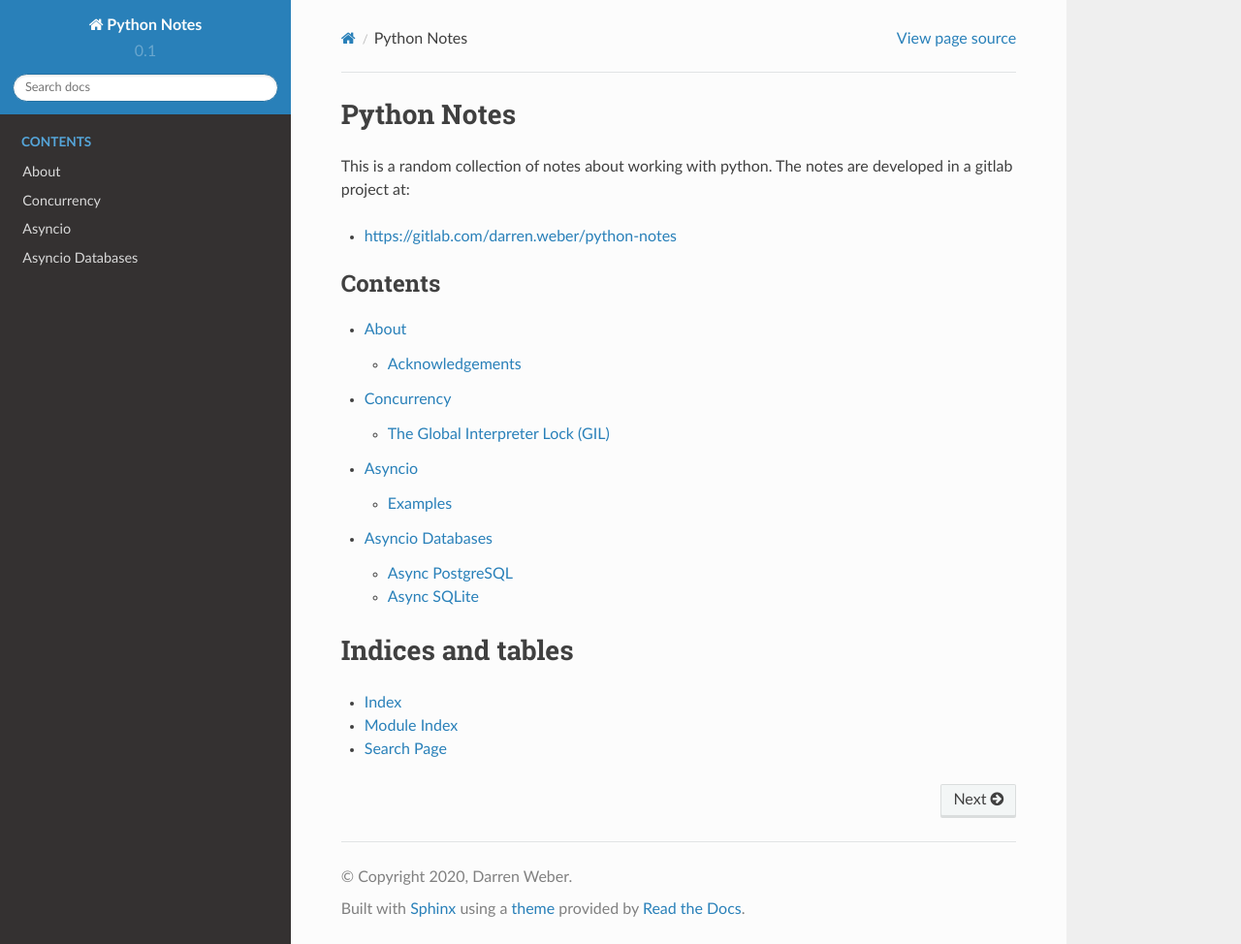
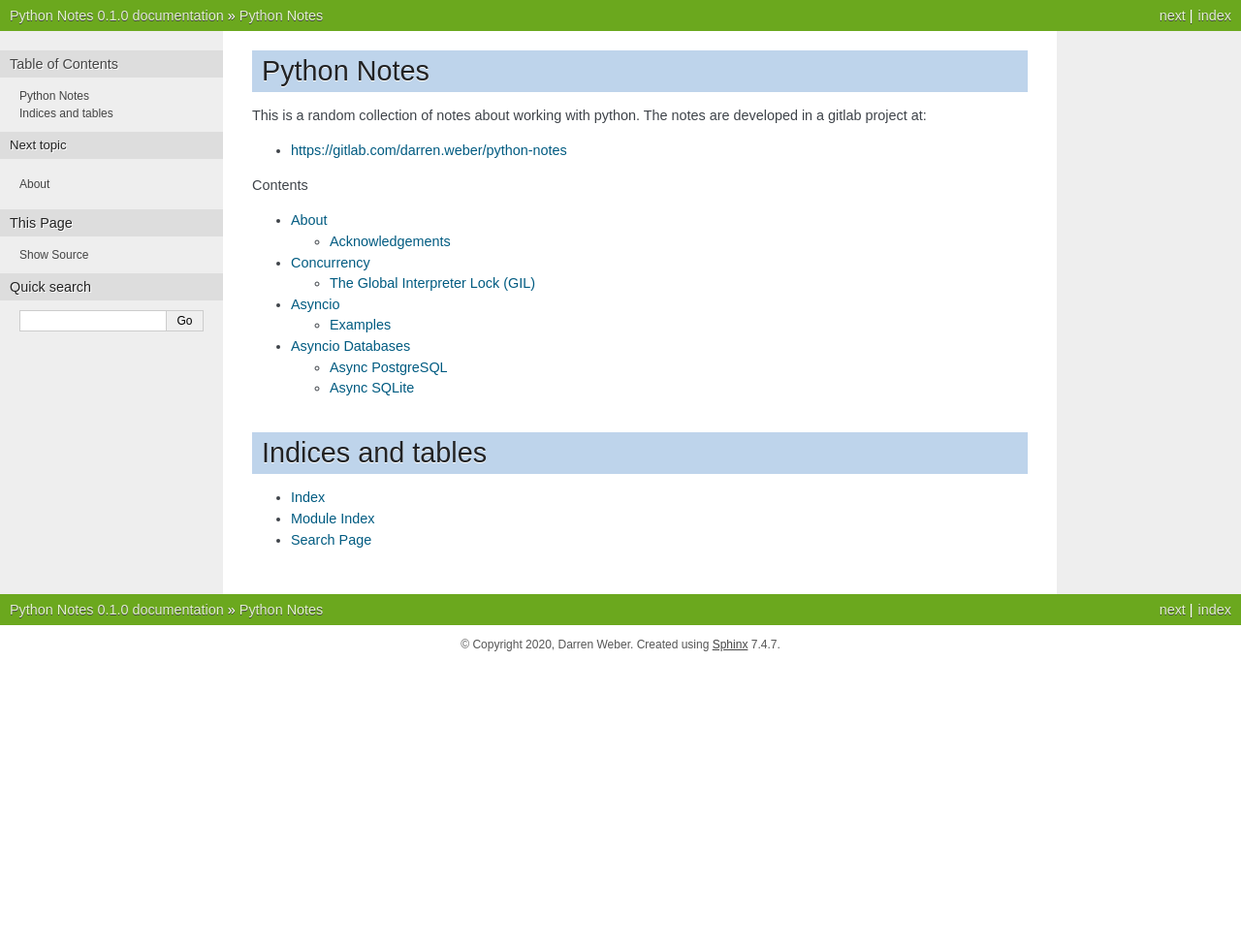
Before and after one commit to dazza-codes/aio-aws, a Sphinx documentation site: the page built from docs/index.rst, in a window 1280 px wide and 974 px high. Shown: the whole window at 97% size. Built offline with Sphinx 7.4.7, drawn with Linux system fonts in a browser that asks for light colours.

Commit message:
Update sphinx configs

```diff
--- a/docs/conf.py
+++ b/docs/conf.py
@@ -46,6 +46,7 @@ extensions = [
     "sphinx.ext.coverage",
     "sphinx.ext.mathjax",
     "sphinx.ext.ifconfig",
+    "sphinx.ext.viewcode",
     "IPython.sphinxext.ipython_console_highlighting",
     "IPython.sphinxext.ipython_directive",
 ]
@@ -69,7 +70,7 @@ master_doc = "index"
 #
 # This is also used if you do content translation via gettext catalogs.
 # Usually you set "language" from the command line for these cases.
-language = None
+# language = None
 
 # List of patterns, relative to source directory, that match files and
 # directories to ignore when looking for source files.
@@ -85,7 +86,7 @@ pygments_style = "sphinx"
 # The theme to use for HTML and HTML Help pages.  See the documentation for
 # a list of builtin themes.
 #
-html_theme = "sphinx_rtd_theme"
+html_theme = "nature"
 
 # Theme options are theme-specific and customize the look and feel of a theme
 # further.  For a list of options available for each theme, see the
```
